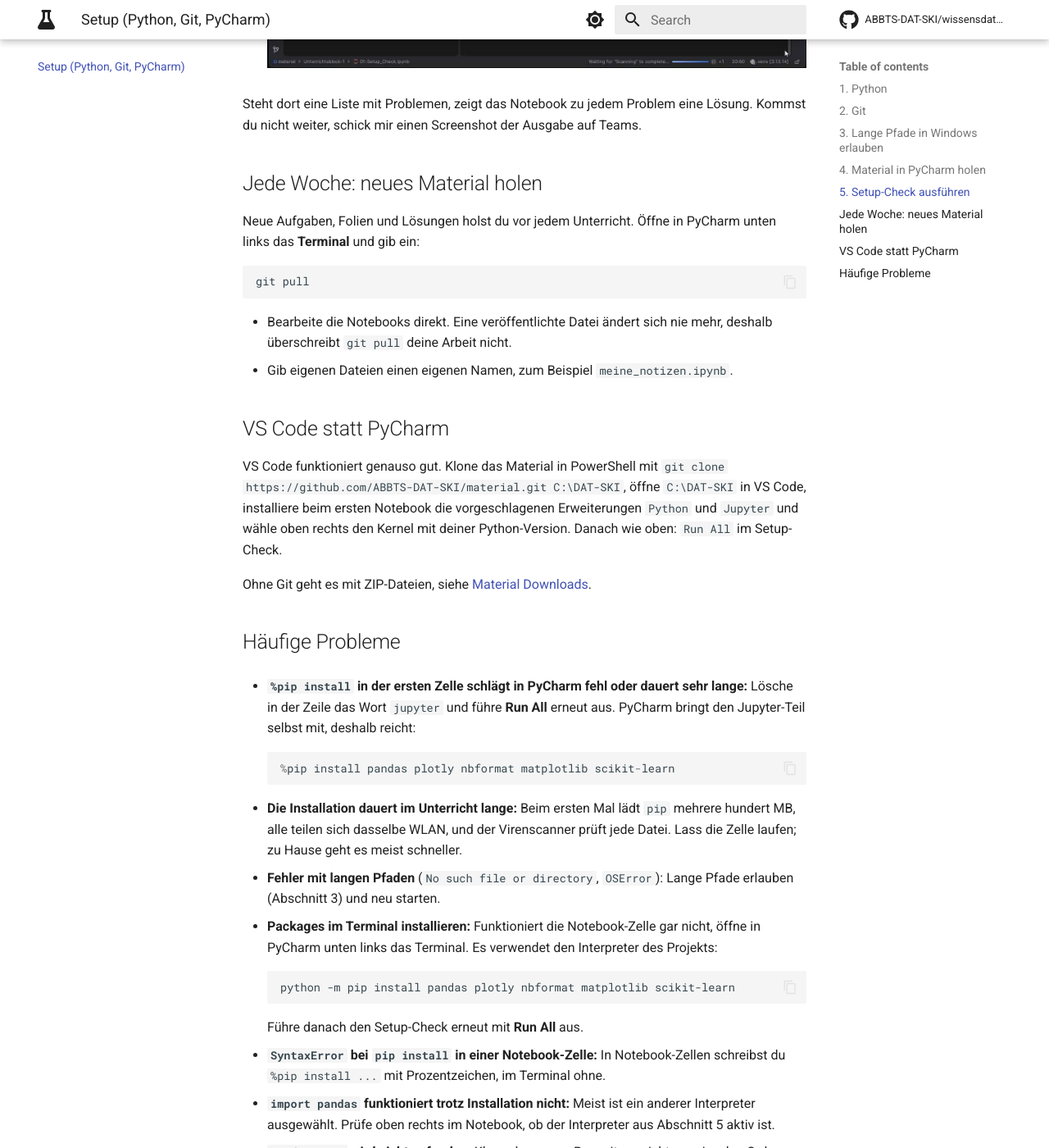
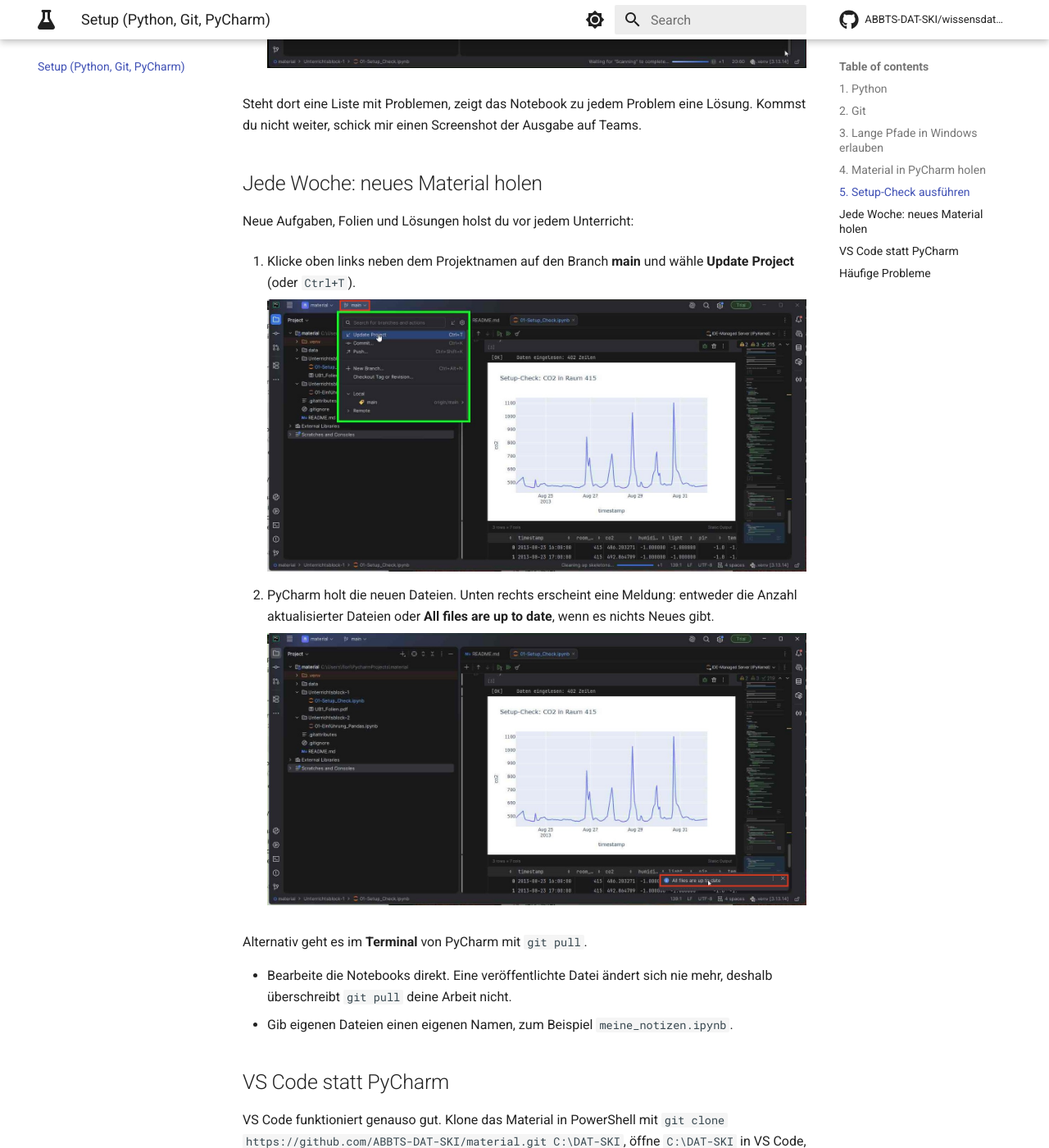
Before and after one commit to ABBTS-DAT-SKI/wissensdatenbank, an MkDocs documentation site: the page built from docs/python_installation.md, in a window 1280 px wide and 1400 px high, scrolled down 5016 px. Shown: the whole window at 82% size. Built offline with MkDocs 1.6.1 and Material for MkDocs 9.7.7, drawn with Linux system fonts in a browser that asks for light colours; comment, search, counter and statistics services are not loaded.

Commit message:
Setup: neues Material jede Woche mit Update Project (Screenshots)
Co-Authored-By: Claude Opus 5.5 <noreply@anthropic.com>

````diff
--- a/docs/python_installation.md
+++ b/docs/python_installation.md
@@ -90,11 +90,17 @@ Steht dort eine Liste mit Problemen, zeigt das Notebook zu jedem Problem eine L
 
 ## Jede Woche: neues Material holen
 
-Neue Aufgaben, Folien und Lösungen holst du vor jedem Unterricht. Öffne in PyCharm unten links das **Terminal** und gib ein:
+Neue Aufgaben, Folien und Lösungen holst du vor jedem Unterricht:
 
-```sh
-git pull
-```
+1. Klicke oben links neben dem Projektnamen auf den Branch **main** und wähle **Update Project** (oder `Ctrl+T`).
+
+    ![Update Project im Branch-Menü](img/pycharm/09-update-project.jpg)
+
+2. PyCharm holt die neuen Dateien. Unten rechts erscheint eine Meldung: entweder die Anzahl aktualisierter Dateien oder **All files are up to date**, wenn es nichts Neues gibt.
+
+    ![Meldung All files are up to date](img/pycharm/10-up-to-date.jpg)
+
+Alternativ geht es im **Terminal** von PyCharm mit `git pull`.
 
 - Bearbeite die Notebooks direkt. Eine veröffentlichte Datei ändert sich nie mehr, deshalb überschreibt `git pull` deine Arbeit nicht.
 - Gib eigenen Dateien einen eigenen Namen, zum Beispiel `meine_notizen.ipynb`.
````
Also changed, not shown: docs/material_downloads.md (+1 -1 lines), docs/img/pycharm/09-update-project.jpg (added), docs/img/pycharm/10-up-to-date.jpg (added).
